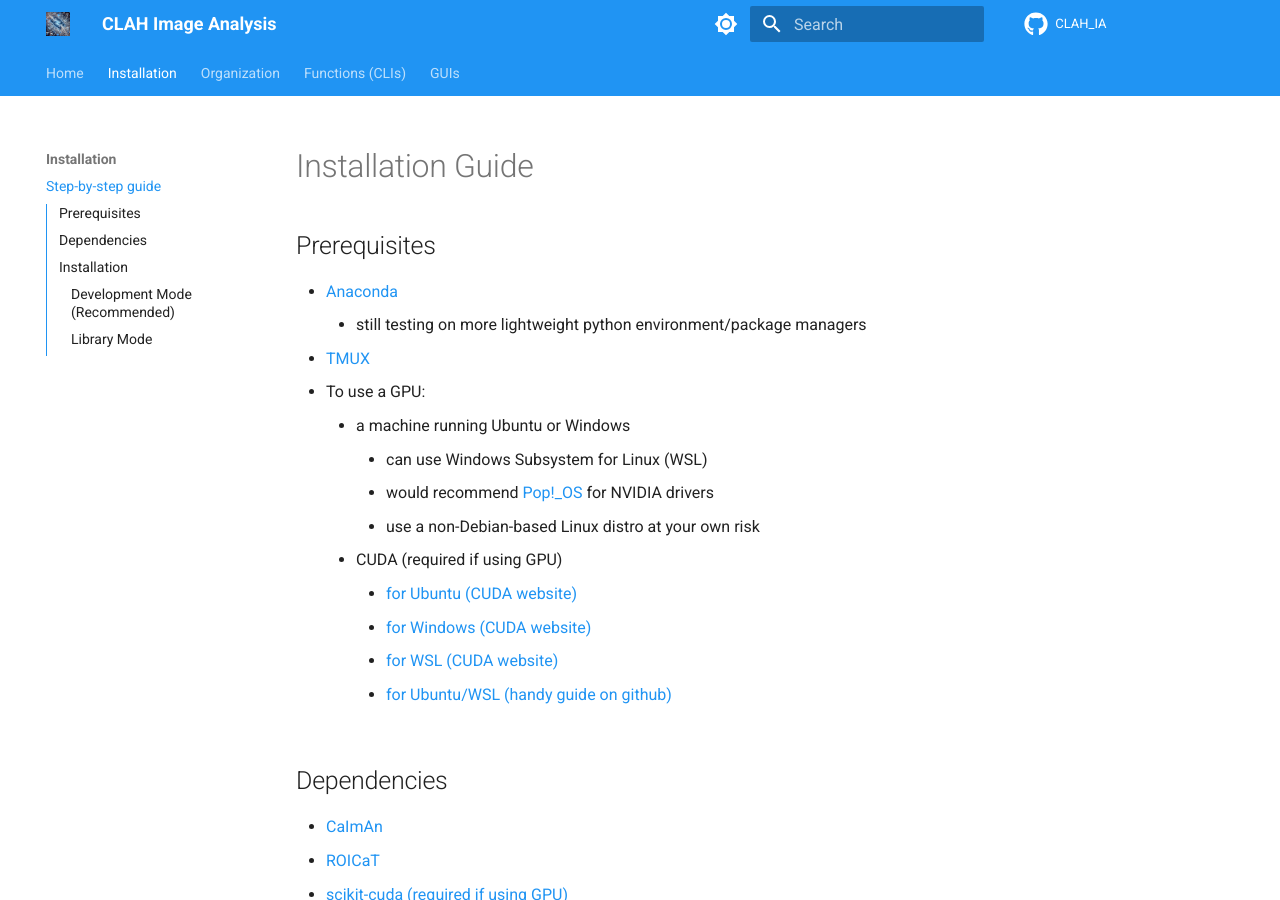
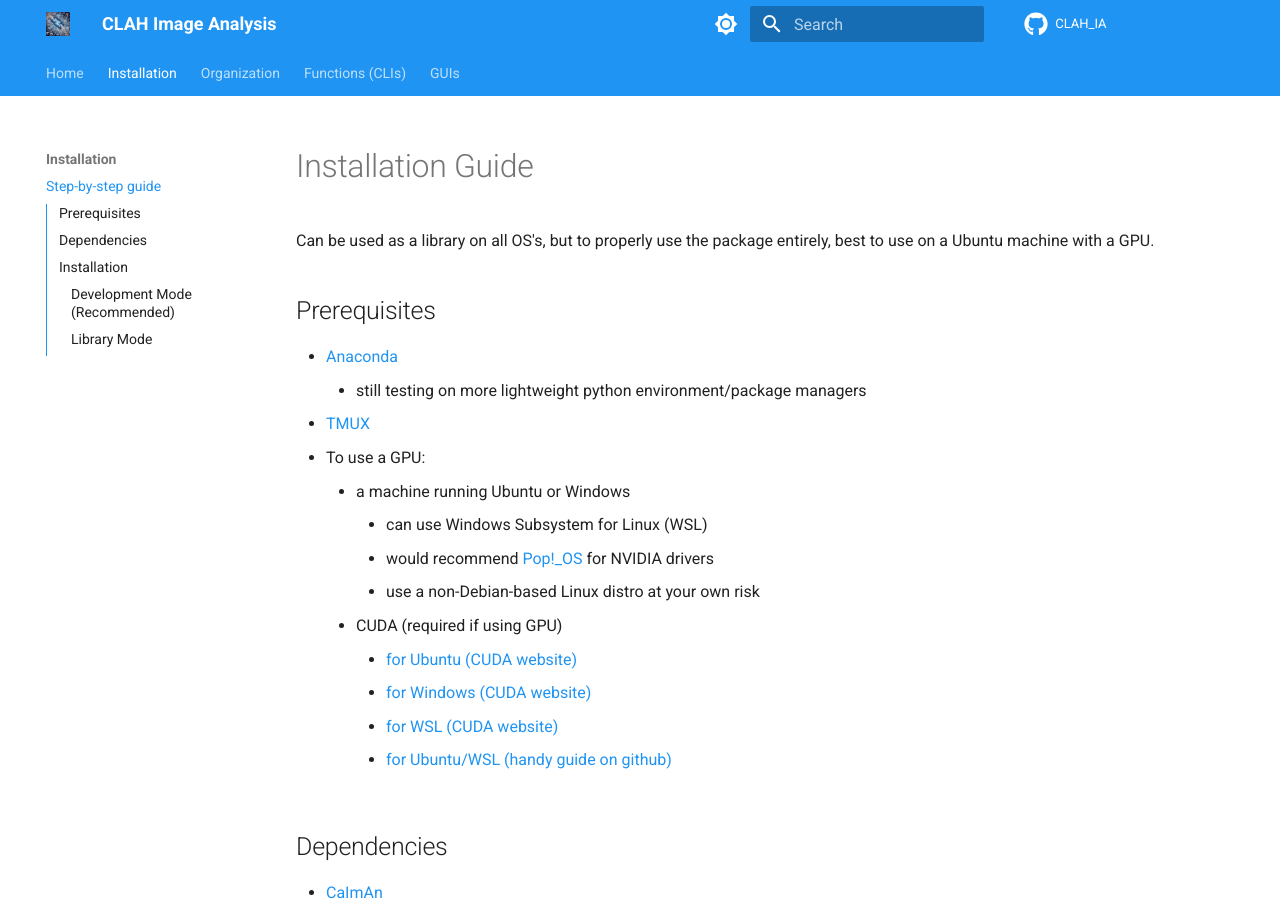
Before and after one commit to thicclatka/CLAH_IA, an MkDocs documentation site: the page built from docs/1_installation.md, in a window 1280 px wide and 900 px high. Built offline with MkDocs 1.6.1 and Material for MkDocs 9.7.7, drawn with Linux system fonts in a browser that asks for light colours; comment, search, counter and statistics services are not loaded.

```diff
--- a/docs/1_installation.md
+++ b/docs/1_installation.md
@@ -1,4 +1,6 @@
 # Installation Guide
+
+Can be used as a library on all OS's, but to properly use the package entirely, best to use on a Ubuntu machine with a GPU.
 
 ## Prerequisites
 
```
Also changed, not shown: README.md (+7 -1 lines), 1 other file.
